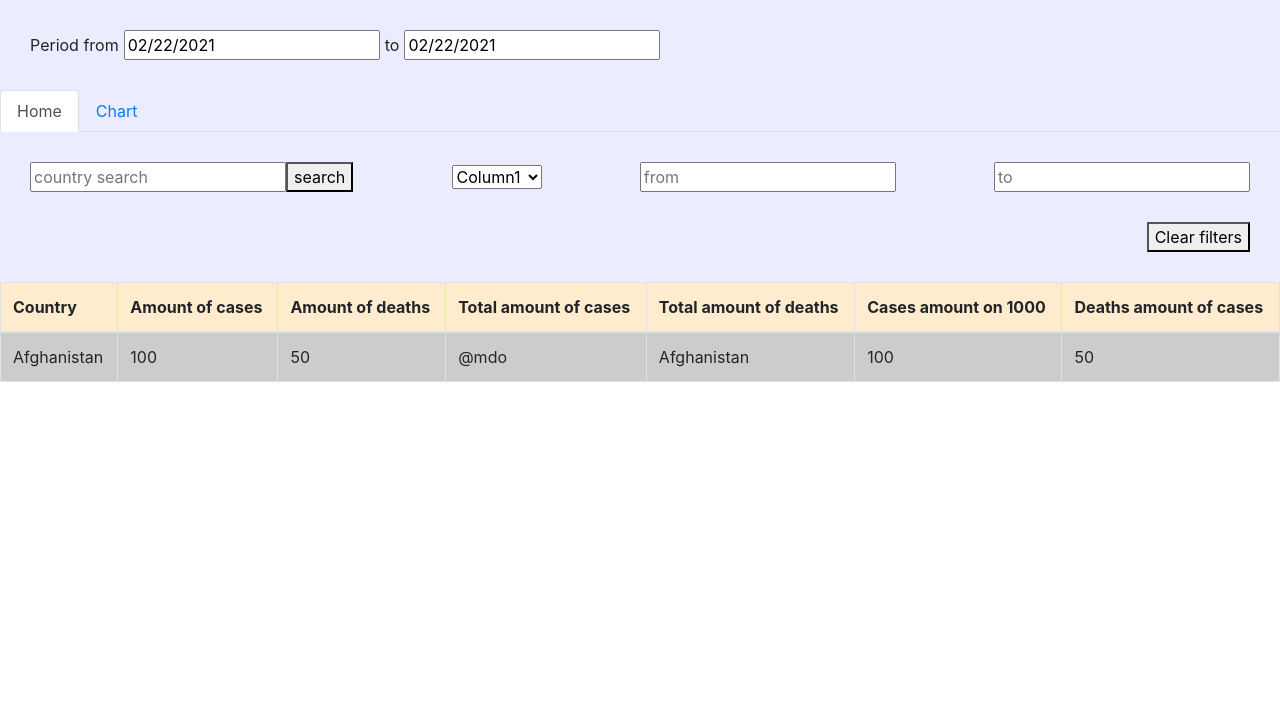
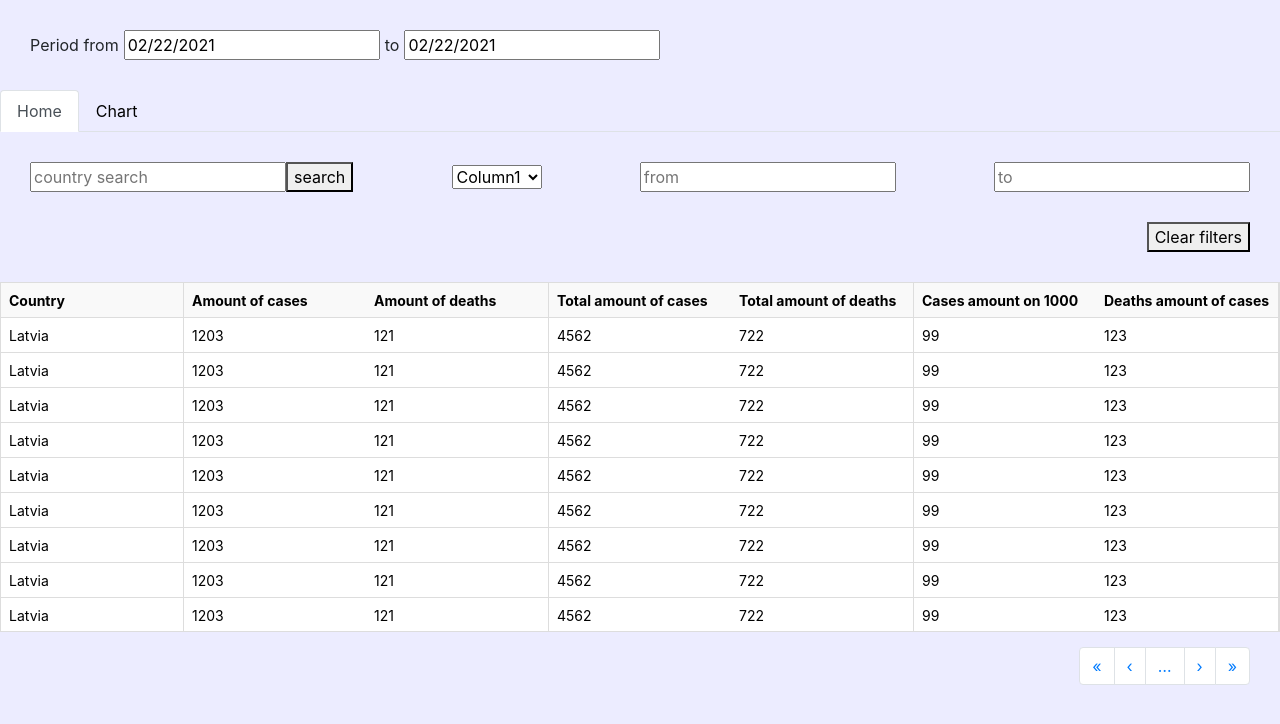
Before and after one commit to DanilaLopuha/testTask, a React (Create React App) app: page / in a window 1280 px wide. Both pictures are taken after a click on the tab "Home". Shown: the top 724 px of the page. Built offline with nearby package versions, Linux system fonts and the light colour scheme; no server answers.

Commit message:
fixed datepicker, get data from https://opendata.ecdc.europa.eu/covid19/casedistribution/json/ (finally)

```diff
--- a/public/index.html
+++ b/public/index.html
@@ -1,5 +1,5 @@
 <!DOCTYPE html>
-<html lang="en">
+<html lang="en" style="width: 100%; background-color: rgb(236, 236, 255);">
   <head>
     <meta charset="utf-8" />
     <link rel="icon" href="%PUBLIC_URL%/favicon.ico" />
--- a/src/Tabs/tabs.css
+++ b/src/Tabs/tabs.css
@@ -18,3 +18,8 @@
     z-index: 9999;
     padding: 30px 0px 30px 30px;
 }
+
+.nav-tabs a{
+    color: black;
+    background-color: rgb(131, 156, 202);
+}
--- a/src/Tabs/tabs.tsx
+++ b/src/Tabs/tabs.tsx
@@ -8,6 +8,23 @@ import { TableTest } from '../table/table';
 import TestHttpCall from '../httpGET/httpGet';
 
 class TabExample extends React.Component {
+    state = {
+        rawData: [],
+        data: []
+    };
+    componentDidMount(): void {
+        const url = "/covid19/casedistribution/json/";
+        fetch(url, {
+            method: 'GET',
+            headers: {
+                'Access-Control-Allow-Origin': '*',
+                'Content-Type': 'application/json'
+              },
+          }).then(data => data.json()).then(response => {
+              console.log(response);
+          });
+    }
+
     render() {
         return (
             <div className="tabs">
--- a/src/charts/charts.tsx
+++ b/src/charts/charts.tsx
@@ -16,7 +16,7 @@ import './charts.css';
 
 export class ChartTest extends React.Component {
     chartsData = [
-        { argument: 1, value: 30 },
+        { argument: 1, value: 30, state: 'test' },
         { argument: 2, value: 10 },
         { argument: 3, value: 20 },
     ];
--- a/src/index.css
+++ b/src/index.css
@@ -3,6 +3,9 @@ body {
   height: 100%;
     font: 14px "Century Gothic", Futura, sans-serif;
     margin: 20px;
+  }
+  #root{
+    height: 100%;
   }
 
   ol, ul {
--- a/src/table/table.css
+++ b/src/table/table.css
@@ -1,10 +1,3 @@
-th{
-    background-color: blanchedalmond;
-}
-
-td{
-    background-color: rgb(204, 204, 204);
-}
 .options{
     display: flex;
     align-items: center;
@@ -17,3 +10,9 @@ td{
     justify-content: flex-end;
     margin: 0px 30px 30px 0px;
 }
+
+.paginator{
+    display: flex;
+    justify-content: flex-end;
+    padding: 15px 30px 0px 0px;
+}
--- a/src/table/table.tsx
+++ b/src/table/table.tsx
@@ -1,10 +1,35 @@
 import React from "react";
-import { Table } from "react-bootstrap";
-import './table.css'
+import { Pagination } from "react-bootstrap";
+import './table.css';
+import DataGrid from 'react-data-grid';
+
+const columns = [
+    { key: 'country', name: 'Country' },
+    { key: 'casesAmount', name: 'Amount of cases' },
+    { key: 'deathsAmount', name: 'Amount of deaths'},
+    { key: 'casesTotal', name: 'Total amount of cases'},
+    { key: 'deathsTotal', name: 'Total amount of deaths'},
+    { key: 'casesOn1000', name: 'Cases amount on 1000'},
+    { key: 'deathsOnCases', name: 'Deaths amount of cases'}
+  ];
+
+  const rows = [
+    { country: 'Latvia', casesAmount: 1203, deathsAmount: 121, casesTotal: 4562, deathsTotal: 722, casesOn1000: 99, deathsOnCases: 123  },
+    { country: 'Latvia', casesAmount: 1203, deathsAmount: 121, casesTotal: 4562, deathsTotal: 722, casesOn1000: 99, deathsOnCases: 123  },
+    { country: 'Latvia', casesAmount: 1203, deathsAmount: 121, casesTotal: 4562, deathsTotal: 722, casesOn1000: 99, deathsOnCases: 123  },
+    { country: 'Latvia', casesAmount: 1203, deathsAmount: 121, casesTotal: 4562, deathsTotal: 722, casesOn1000: 99, deathsOnCases: 123  },
+    { country: 'Latvia', casesAmount: 1203, deathsAmount: 121, casesTotal: 4562, deathsTotal: 722, casesOn1000: 99, deathsOnCases: 123  },
+    { country: 'Latvia', casesAmount: 1203, deathsAmount: 121, casesTotal: 4562, deathsTotal: 722, casesOn1000: 99, deathsOnCases: 123  },
+    { country: 'Latvia', casesAmount: 1203, deathsAmount: 121, casesTotal: 4562, deathsTotal: 722, casesOn1000: 99, deathsOnCases: 123  },
+    { country: 'Latvia', casesAmount: 1203, deathsAmount: 121, casesTotal: 4562, deathsTotal: 722, casesOn1000: 99, deathsOnCases: 123  },
+    { country: 'Latvia', casesAmount: 1203, deathsAmount: 121, casesTotal: 4562, deathsTotal: 722, casesOn1000: 99, deathsOnCases: 123  },
+    { country: 'Latvia', casesAmount: 1203, deathsAmount: 121, casesTotal: 4562, deathsTotal: 722, casesOn1000: 99, deathsOnCases: 123  },
+    { country: 'Latvia', casesAmount: 1203, deathsAmount: 121, casesTotal: 4562, deathsTotal: 722, casesOn1000: 99, deathsOnCases: 123  },
+    { country: 'Latvia', casesAmount: 1203, deathsAmount: 121, casesTotal: 4562, deathsTotal: 722, casesOn1000: 99, deathsOnCases: 123  },
+  ];
 
 export class TableTest extends React.Component {
     render() {
-
         return (
             <div>
                 <div className="options">
@@ -23,30 +48,19 @@ export class TableTest extends React.Component {
                 <div className="clearFilters">
                     <button>Clear filters</button>
                 </div>
-            < Table striped bordered hover >
-                <thead>
-                    <tr>
-                        <th>Country</th>
-                        <th>Amount of cases</th>
-                        <th>Amount of deaths</th>
-                        <th>Total amount of cases</th>
-                        <th>Total amount of deaths</th>
-                        <th>Cases amount on 1000</th>
-                        <th>Deaths amount of cases</th>
-                    </tr>
-                </thead>
-                <tbody>
-                    <tr>
-                        <td>Afghanistan</td>
-                        <td>100</td>
-                        <td>50</td>
-                        <td>@mdo</td>
-                        <td>Afghanistan</td>
-                        <td>100</td>
-                        <td>50</td>
-                    </tr>
-                </tbody>
-            </Table >
+                <DataGrid
+                columns={columns}
+                rows={rows}
+                />
+                <div className="paginator">
+                    <Pagination>
+                        <Pagination.First />
+                        <Pagination.Prev />
+                        <Pagination.Ellipsis />
+                        <Pagination.Next />
+                        <Pagination.Last />
+                    </Pagination>
+                </div>
             </div>
         )
     }
```
Also changed, not shown: package.json (+6 -2 lines), src/covidData.ts (added, +14 -0 lines), src/httpGET/httpGet.tsx (+4 -6 lines), src/setupProxy.js (added, +14 -0 lines), 1 other file (tests, documents, lock files or other folders). Lines whose indentation alone changed are shown as unchanged.
